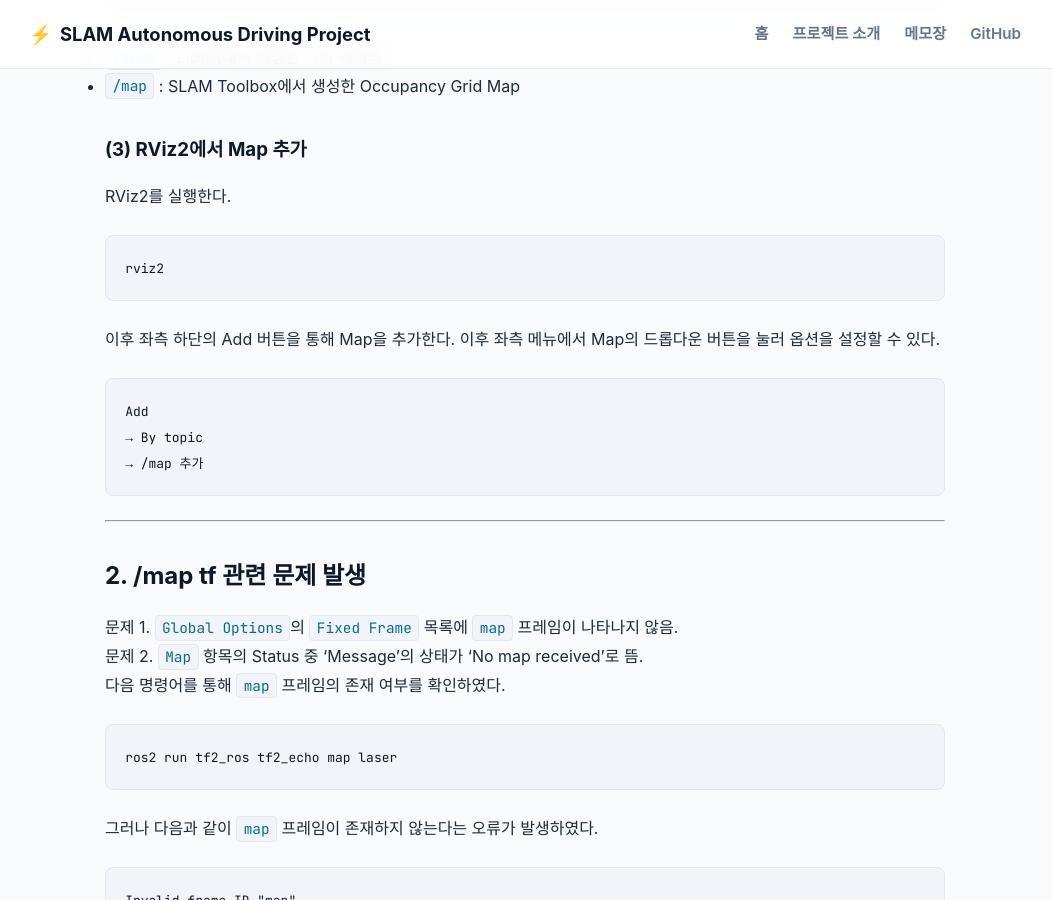
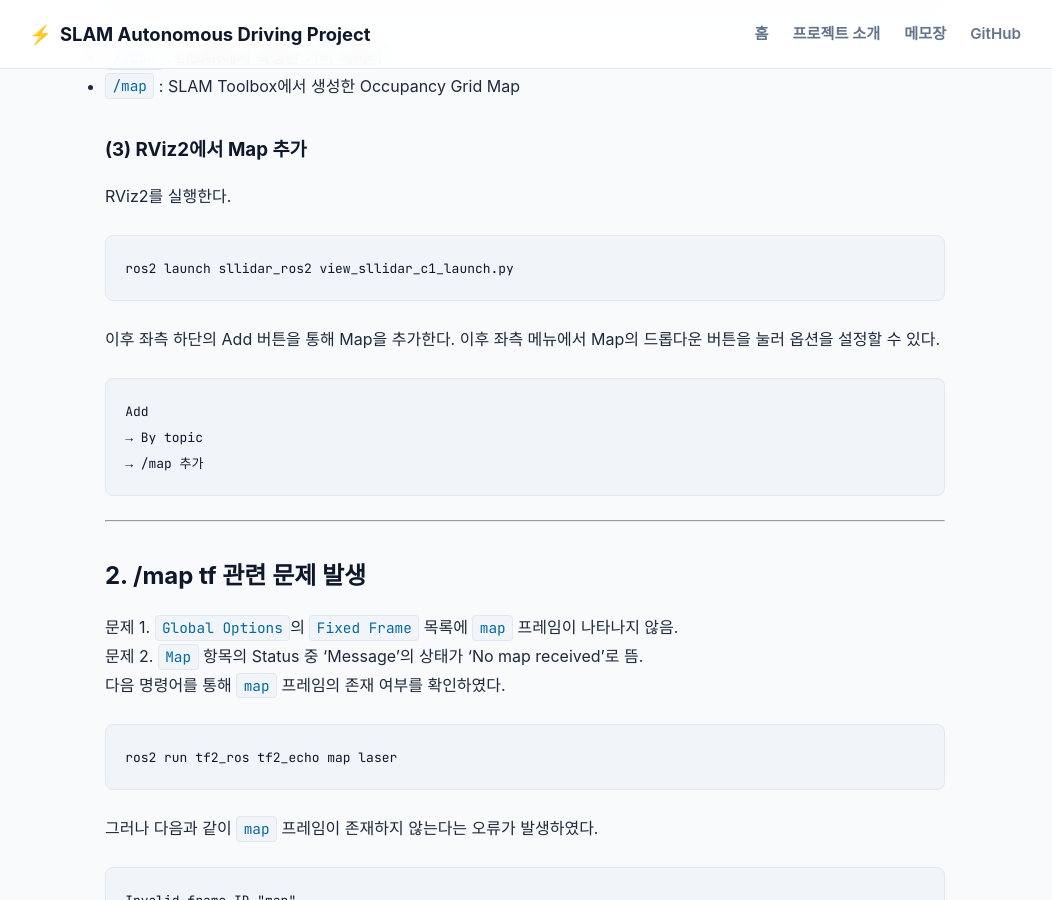
Before and after one commit to slam-navigation-project/slam-navigation-site, a Jekyll site: the page built from _posts/2026-09-28-SLAM-mapping-setting.md, in a window 1280 px wide and 900 px high, scrolled down 1295 px. Shown: the whole window, without its empty margins (115-1167 px from the left). Built offline with Jekyll 4.4.1, drawn with Linux system fonts in a browser that asks for light colours; some web fonts are replaced.

Commit message:
Update 2026-09-28-SLAM-mapping-setting.md

````diff
--- a/_posts/2026-09-28-SLAM-mapping-setting.md
+++ b/_posts/2026-09-28-SLAM-mapping-setting.md
@@ -53,7 +53,7 @@ SLAM을 수행하기 위해 주로 확인해야 할 토픽은 다음과 같다.
 RViz2를 실행한다.
 
 ```bash
-rviz2
+ros2 launch sllidar_ros2 view_sllidar_c1_launch.py
 ```
 
 이후 좌측 하단의 Add 버튼을 통해 Map을 추가한다. 이후 좌측 메뉴에서 Map의 드롭다운 버튼을 눌러 옵션을 설정할 수 있다.
````
